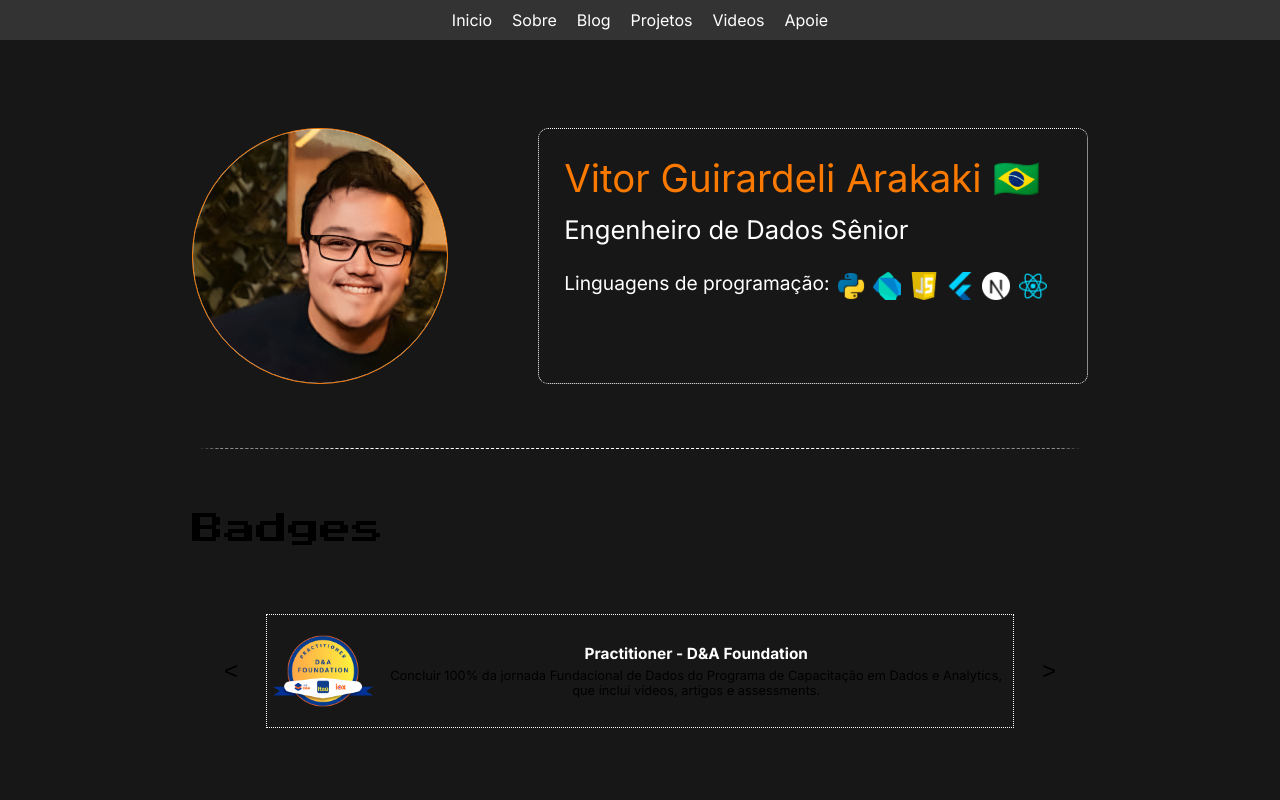
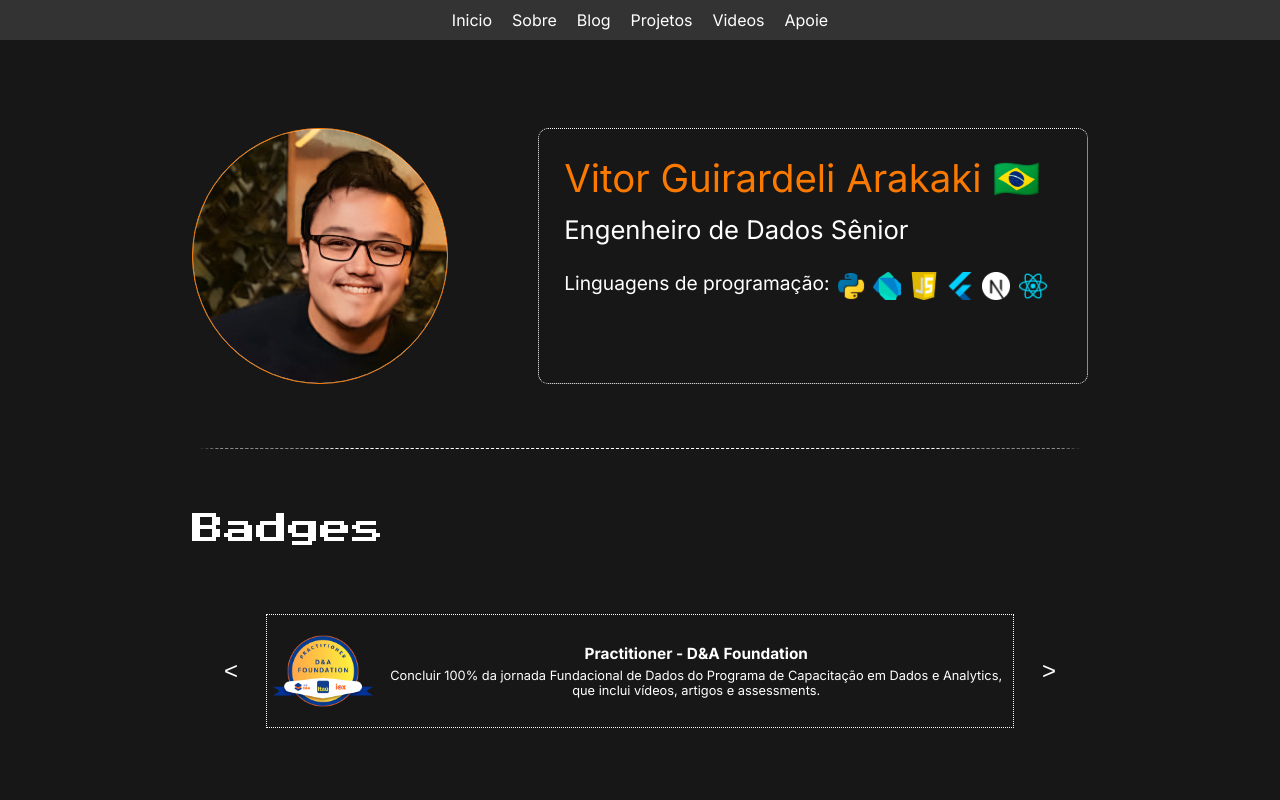
Before and after one commit to VitorArakaki/vitorgarakaki, a Next.js app: page / in a window 1280 px wide. Shown: the top 800 px of the page. Built offline with nearby package versions, Linux system fonts and the light colour scheme.

Commit message:
Fixing theme

```diff
--- a/app/globals.css
+++ b/app/globals.css
@@ -1,66 +1,41 @@
 :root {
+  color-scheme: only dark;
+
   --max-width: 1100px;
   --border-radius: 12px;
-  --font-mono: ui-monospace, Menlo, Monaco, "Cascadia Mono", "Segoe UI Mono",
+  --font-mono:
+    ui-monospace, Menlo, Monaco, "Cascadia Mono", "Segoe UI Mono",
     "Roboto Mono", "Oxygen Mono", "Ubuntu Monospace", "Source Code Pro",
     "Fira Mono", "Droid Sans Mono", "Courier New", monospace;
 
-  --foreground-rgb: 0, 0, 0;
-  --background-start-rgb: 214, 219, 220;
-  --background-end-rgb: 255, 255, 255;
-
-  --primary-glow: conic-gradient(from 180deg at 50% 50%,
-      #16abff33 0deg,
-      #0885ff33 55deg,
-      #54d6ff33 120deg,
-      #0071ff33 160deg,
-      transparent 360deg);
-  --secondary-glow: radial-gradient(rgba(255, 255, 255, 1),
-      rgba(255, 255, 255, 0));
-
-  --tile-start-rgb: 239, 245, 249;
-  --tile-end-rgb: 228, 232, 233;
-  --tile-border: conic-gradient(#00000080,
-      #00000040,
-      #00000030,
-      #00000020,
-      #00000010,
-      #00000010,
-      #00000080);
-
-  --callout-rgb: 238, 240, 241;
-  --callout-border-rgb: 172, 175, 176;
-  --card-rgb: 180, 185, 188;
-  --card-border-rgb: 131, 134, 135;
-}
-
-@media (prefers-color-scheme: dark) {
-  :root {
   --foreground-rgb: 255, 255, 255;
   --background-start-rgb: 0, 0, 0;
   --background-end-rgb: 0, 0, 0;
 
   --primary-glow: radial-gradient(rgba(1, 65, 255, 0.4), rgba(1, 65, 255, 0));
-    --secondary-glow: linear-gradient(to bottom right,
+  --secondary-glow: linear-gradient(
+    to bottom right,
     rgba(1, 65, 255, 0),
     rgba(1, 65, 255, 0),
-        rgba(1, 65, 255, 0.3));
+    rgba(1, 65, 255, 0.3)
+  );
 
   --tile-start-rgb: 2, 13, 46;
   --tile-end-rgb: 2, 5, 19;
-    --tile-border: conic-gradient(#ffffff80,
+  --tile-border: conic-gradient(
+    #ffffff80,
     #ffffff40,
     #ffffff30,
     #ffffff20,
     #ffffff10,
     #ffffff10,
-        #ffffff80);
+    #ffffff80
+  );
 
   --callout-rgb: 20, 20, 20;
   --callout-border-rgb: 108, 108, 108;
   --card-rgb: 100, 100, 100;
   --card-border-rgb: 200, 200, 200;
-  }
 }
 
 * {
@@ -77,9 +52,12 @@ body {
 
 body {
   color: rgb(var(--foreground-rgb));
-  background: linear-gradient(to bottom,
+  background: linear-gradient(
+      to bottom,
       transparent,
-      rgb(var(--background-end-rgb))) rgb(var(--background-start-rgb));
+      rgb(var(--background-end-rgb))
+    )
+    rgb(var(--background-start-rgb));
 }
 
 a {
@@ -87,8 +65,6 @@ a {
   text-decoration: none;
 }
 
-@media (prefers-color-scheme: dark) {
 html {
-    color-scheme: dark;
+  color-scheme: only dark;
 }
-}
--- a/app/layout.js
+++ b/app/layout.js
@@ -8,6 +8,10 @@ export const metadata = {
   description: "Site de portfólio do Vitor Arakakai",
 };
 
+export const viewport = {
+  colorScheme: "only dark",
+};
+
 export default function RootLayout({ children }) {
   return (
     <html lang="en">
```
Lines whose indentation alone changed are shown as unchanged.
